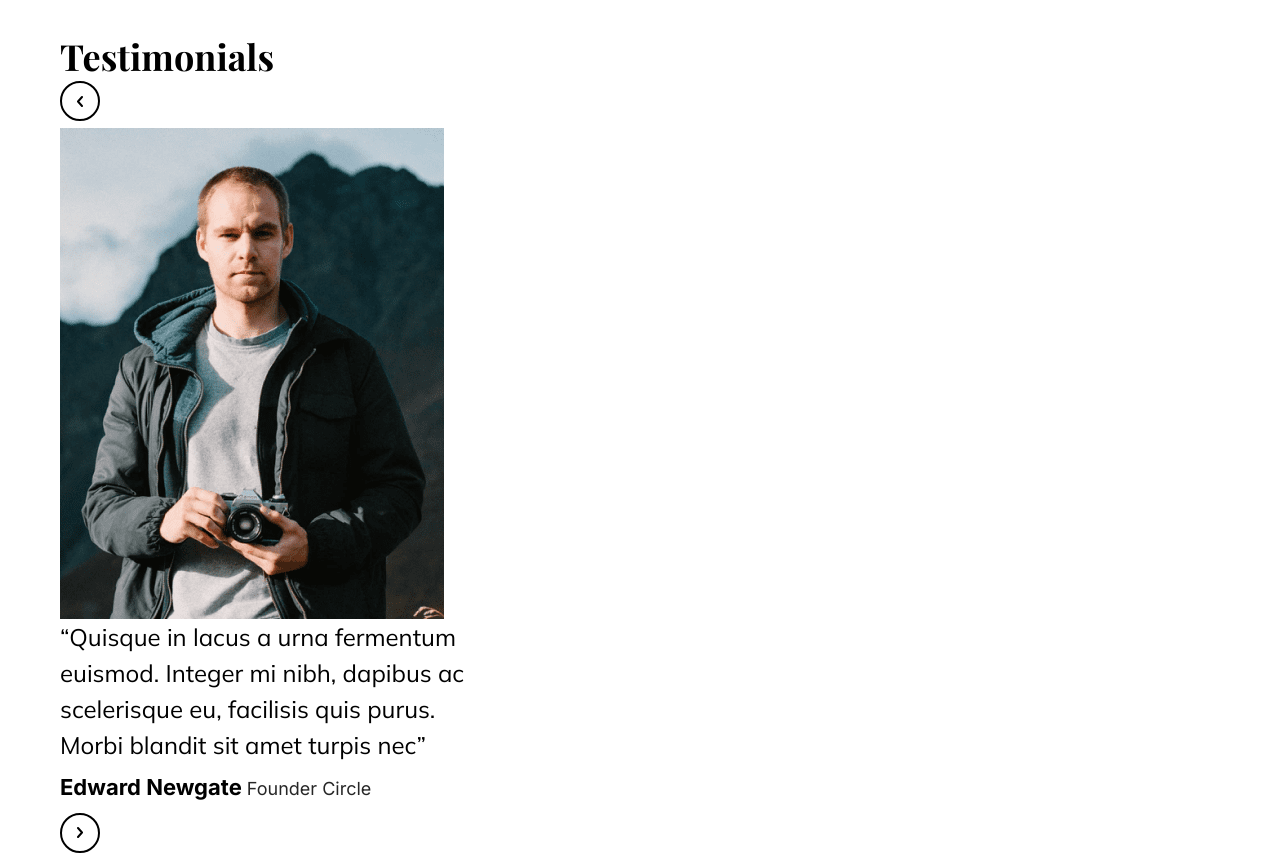
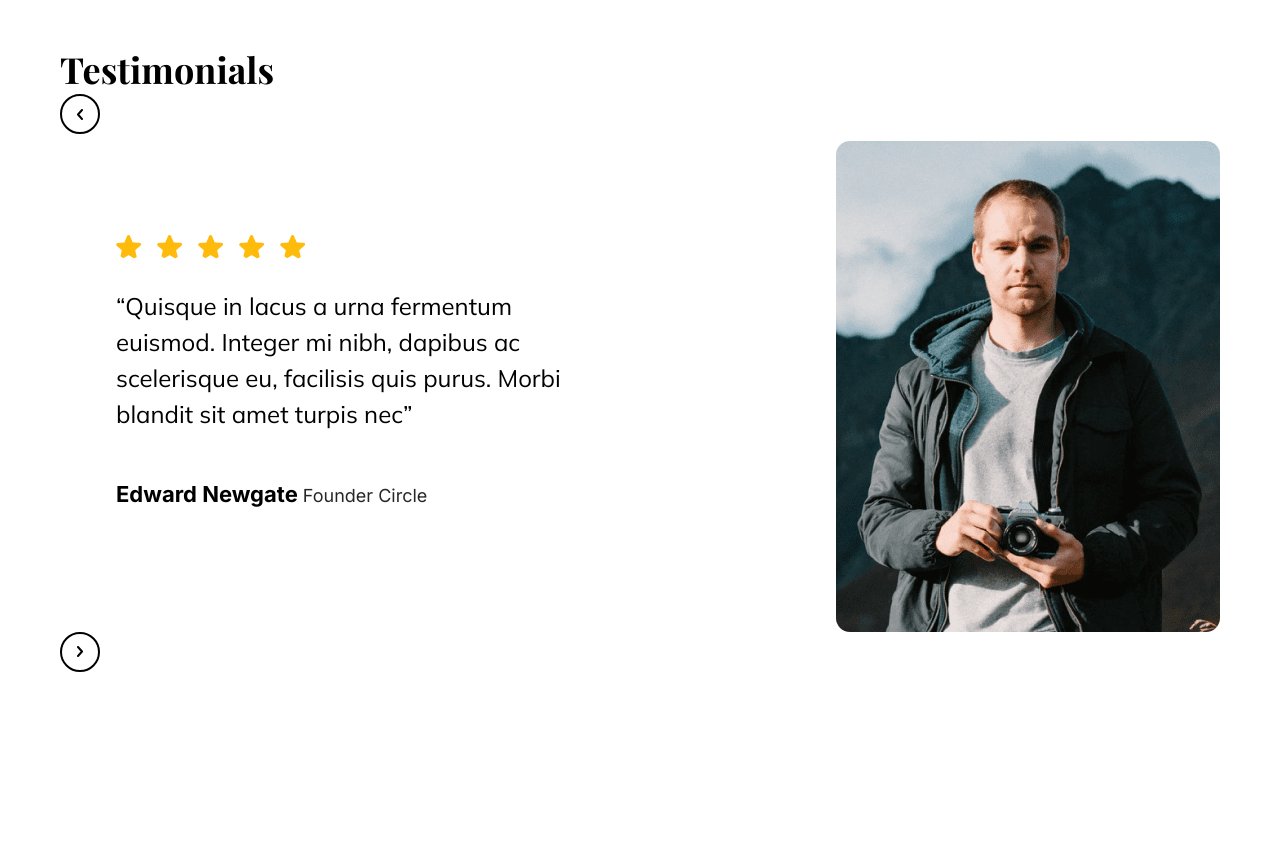
Before and after one commit to Ylya33/explore-and-travel, a plain HTML site: page index.html in a window 1280 px wide. Shown: the part 3320-4176 px from the top of the page. Drawn offline with nearby package versions, Linux system fonts and the light colour scheme.

```diff
--- a/css/index.css
+++ b/css/index.css
@@ -366,8 +366,8 @@
     padding-bottom: 146px;
 }
 .image-and-text-reverse {
-    padding-top: 97px;
-    padding-bottom: 124px;
+    padding-top: 116px;
+    padding-bottom: 118px;
 }
 .image-and-text-reverse .section-container {
     flex-direction: row-reverse;
@@ -538,7 +538,24 @@
     flex-direction: row-reverse;
 }
 .testimonials .text-wrapper {
-    width: 440px;
+    margin-left: 56px;
+    margin-top: 94px;
+}
+.testimonials blockquote, q {
+    margin-top: 29px;
+    margin-bottom: 38px;
+    max-width: 450px;
+}
+.container  img {
+    border-radius: 14px;
+
+}
+.testimonials .star{
+    display: grid;
+    grid-template-columns: repeat(5, 1fr);
+    grid-column-gap: 15px;
+    list-style: none;
+    max-width: 190px;
 }
 
 /* trending-stories */
@@ -561,6 +578,7 @@
     margin-right: auto;
     width: 100%;
     max-width: 1110px;
+    margin-bottom: -12px;
 
 }
 
@@ -574,7 +592,7 @@
   }
 
 .trending-stories li img {
-    width: 100%;
+    display: block;
     border-radius: 8px 8px 0px 0px;
     height: 233px;
     width: 261px;
@@ -584,6 +602,7 @@
 
 .activities h4 {
     max-width: 252px;
+    margin-top: 13px;
 }
 
 .activities p {
--- a/index.html
+++ b/index.html
@@ -170,8 +170,15 @@
         <h2>Testimonials</h2>
         <div class="testimonials-slider">
           <div class="container">
-            <img src="./img/image6.png" alt="benefits">
+            <img src="./img/image6.png" alt="benefits main-picture">
             <div class="text-wrapper">
+              <ul class="star">
+                <li><img src="./img/star.png" alt="star"></li>
+                <li><img src="./img/star.png" alt="star"></li>
+                <li><img src="./img/star.png" alt="star"></li>
+                <li><img src="./img/star.png" alt="star"></li>
+                <li><img src="./img/star.png" alt="star"></li>
+              </ul>
               <blockquote>
                 “Quisque in lacus a urna fermentum euismod. Integer mi nibh, dapibus ac scelerisque eu, facilisis quis purus. Morbi blandit sit amet turpis nec”
               </blockquote>
@@ -183,8 +190,15 @@
 
           </div>
           <div class="container">
-            <img src="./img/Raja-Ampat.png" alt="Raja">
+            <img src="./img/Raja-Ampat.png" alt="Raja main-picture">
             <div class="text-wrapper">
+              <ul class="star">
+                <li><img src="./img/star.png" alt="star"></li>
+                <li><img src="./img/star.png" alt="star"></li>
+                <li><img src="./img/star.png" alt="star"></li>
+                <li><img src="./img/star.png" alt="star"></li>
+                <li><img src="./img/star.png" alt="star"></li>
+              </ul>
               <blockquote>
                 “Quisque in lacus a urna fermentum euismod.”
               </blockquote>
--- a/libs/slick/slick.css
+++ b/libs/slick/slick.css
@@ -98,10 +98,12 @@
 {
     pointer-events: none;
 }
-.slick-initialized .slick-slide
+
+/*.slick-initialized .slick-slide
 {
     display: block;
-}
+}*/
+
 .slick-loading .slick-slide
 {
     visibility: hidden;
```
Also changed, not shown: img/star.png (added).
